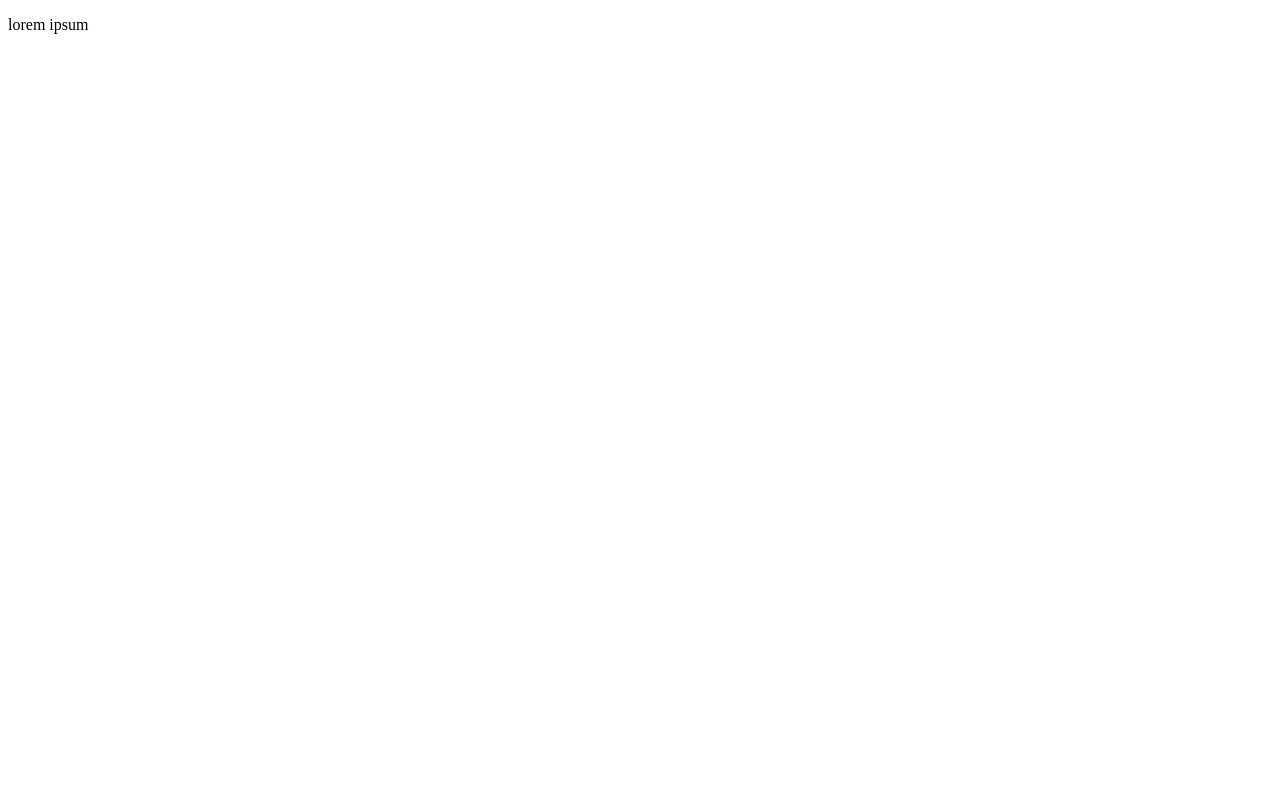
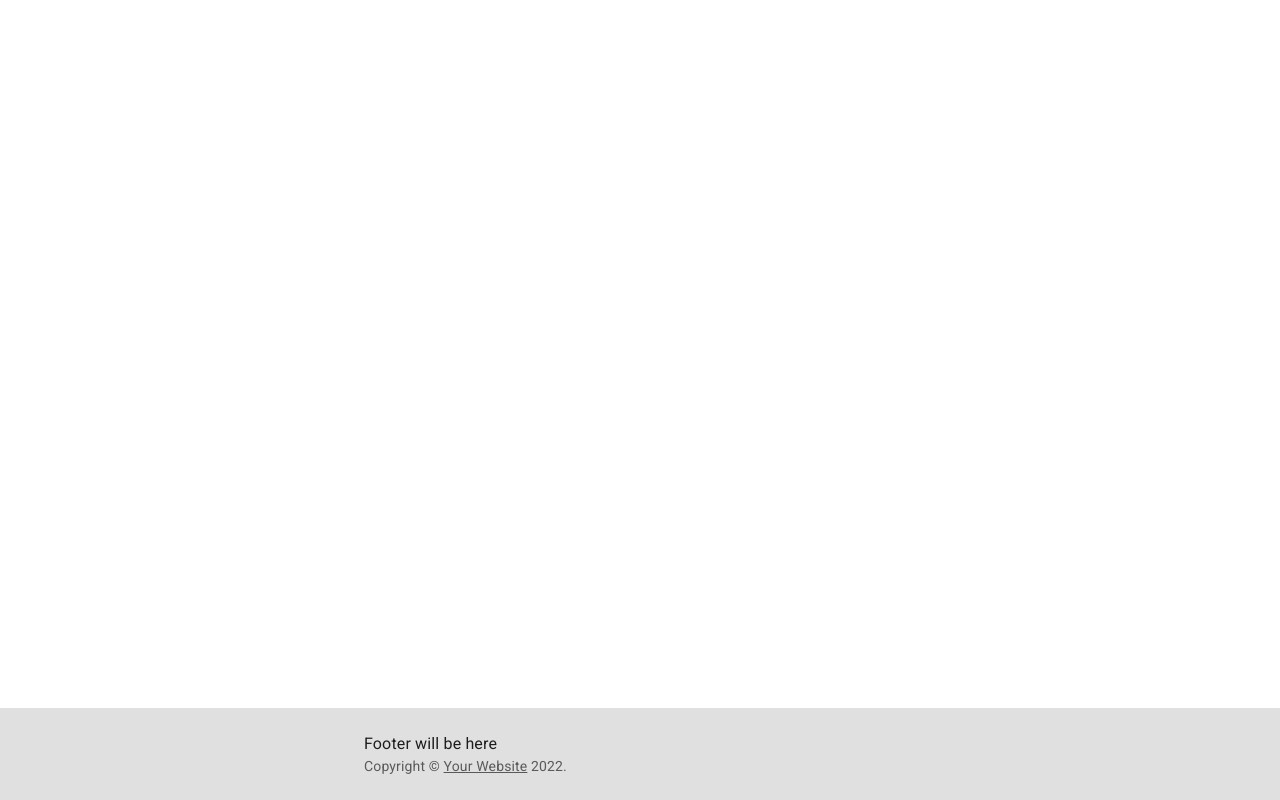
Before and after one commit to ollaikali/energyleakchecker, a React (Create React App) app: page / in a window 1280 px wide. Built offline with nearby package versions, Linux system fonts and the light colour scheme.

Commit message:
Footer created

```diff
--- a/package.json
+++ b/package.json
@@ -3,6 +3,9 @@
   "version": "0.1.0",
   "private": true,
   "dependencies": {
+    "@emotion/react": "^11.8.2",
+    "@emotion/styled": "^11.8.1",
+    "@mui/material": "^5.5.3",
     "@testing-library/jest-dom": "^5.16.2",
     "@testing-library/react": "^12.1.4",
     "@testing-library/user-event": "^13.5.0",
--- /dev/null
+++ b/src/Components/Footer.js
@@ -0,0 +1,50 @@
+import * as React from 'react'
+import CssBaseline from '@mui/material/CssBaseline'
+import Box from '@mui/material/Box'
+import Typography from '@mui/material/Typography'
+import Container from '@mui/material/Container'
+import Link from '@mui/material/Link'
+
+function Copyright() {
+  return (
+    <Typography variant="body2" color="text.secondary">
+      {'Copyright © '}
+      <Link color="inherit" href="https://mui.com/">
+        Your Website
+      </Link>{' '}
+      {new Date().getFullYear()}
+      {'.'}
+    </Typography>
+  )
+}
+
+export default function StickyFooter() {
+  return (
+    <Box
+      sx={{
+        display: 'flex',
+        flexDirection: 'column',
+        minHeight: '100vh',
+      }}
+    >
+      <CssBaseline />
+      <Box
+        component="footer"
+        sx={{
+          py: 3,
+          px: 2,
+          mt: 'auto',
+          backgroundColor: (theme) =>
+            theme.palette.mode === 'light'
+              ? theme.palette.grey[300]
+              : theme.palette.grey[800],
+        }}
+      >
+        <Container maxWidth="sm">
+          <Typography variant="body1">Footer will be here</Typography>
+          <Copyright />
+        </Container>
+      </Box>
+    </Box>
+  )
+}
--- a/src/Pages/HomePage.js
+++ b/src/Pages/HomePage.js
@@ -1,7 +1,8 @@
 import React from "react";
+import StickyFooter from "../Components/Footer";
 
 export default function HomePage() {
   return (
-        <p>lorem ipsum</p>
+        <StickyFooter />
   )
 }
```
Also changed, not shown: 2 other files (tests, documents, lock files or other folders).
